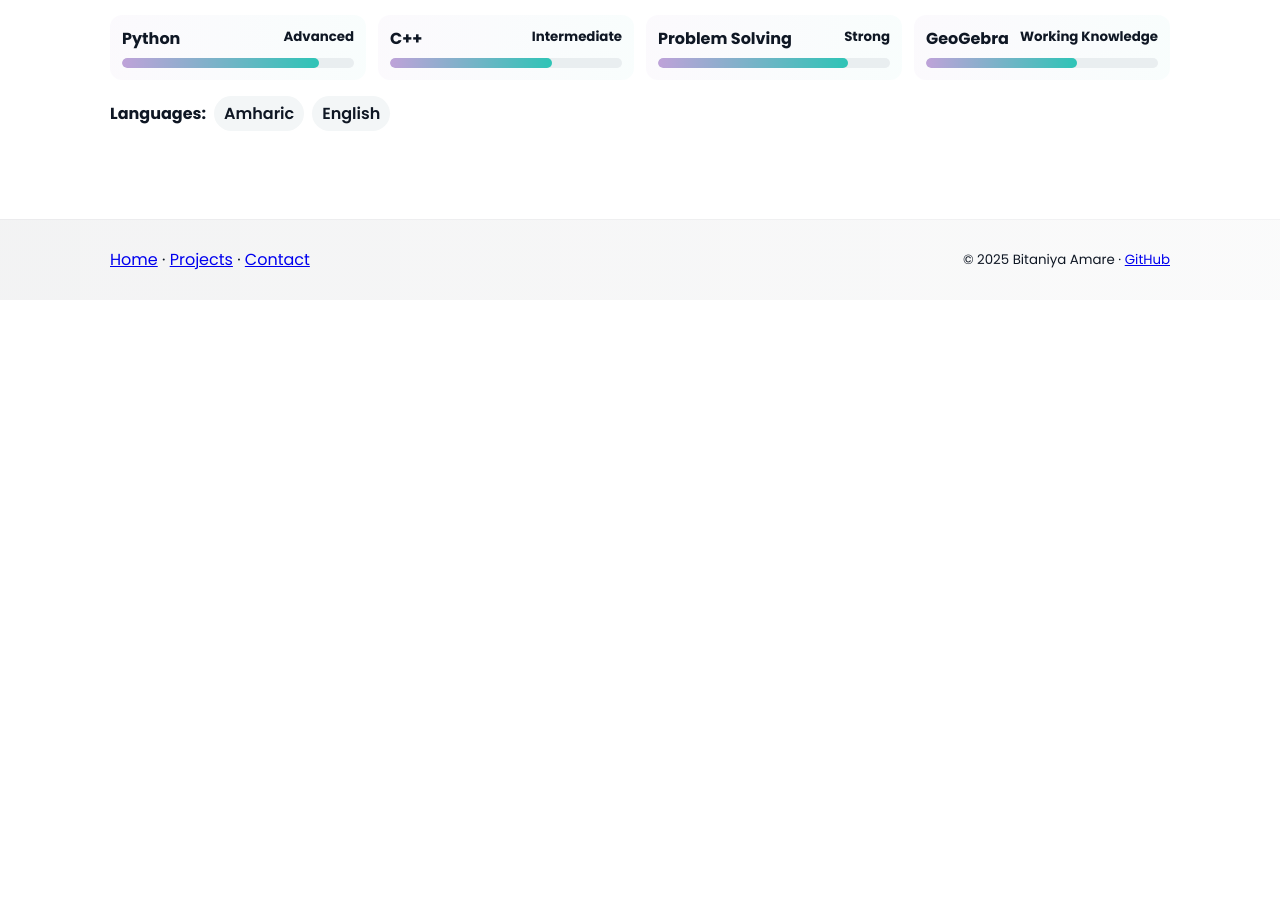
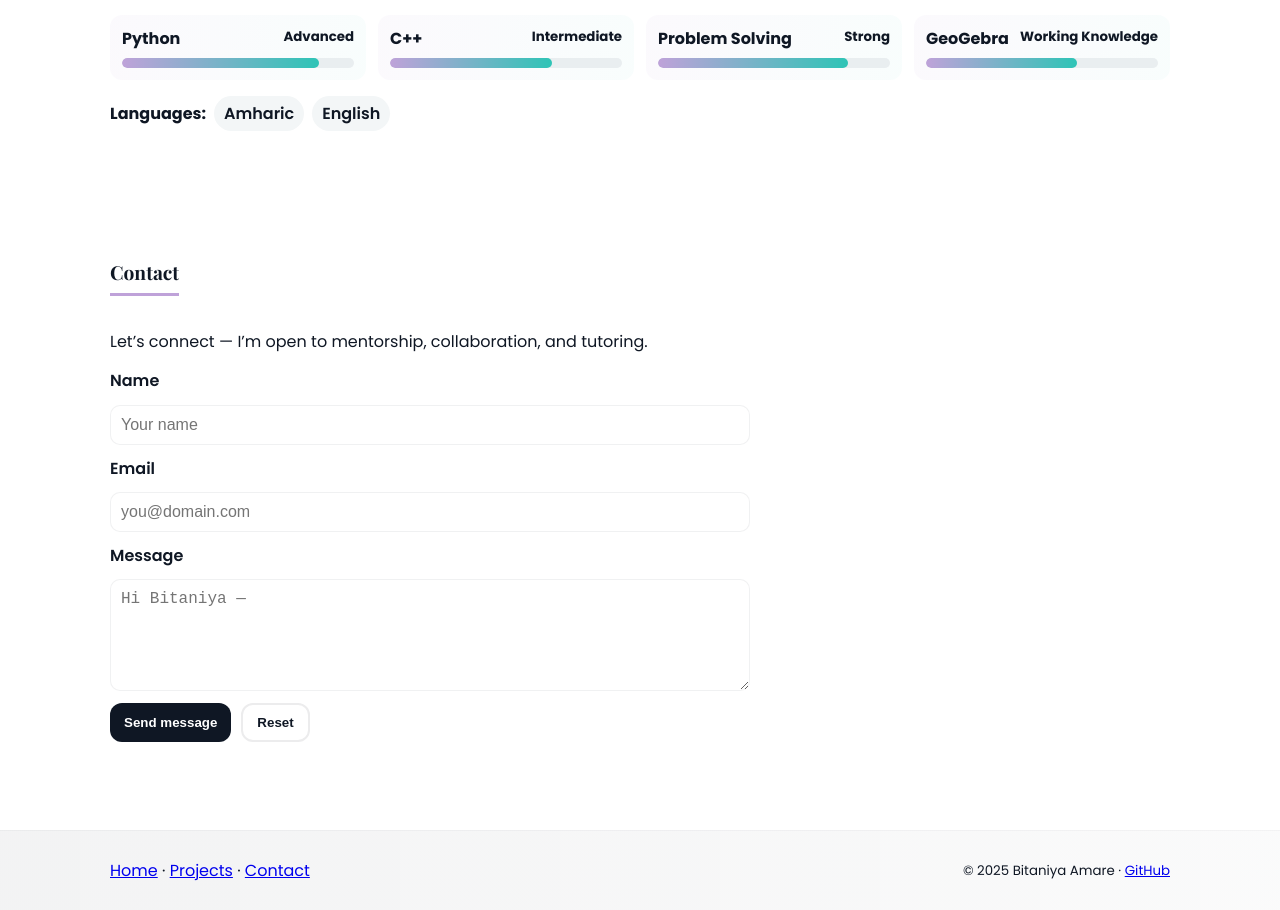
Before and after one commit to jwnyyss/bitaniya-portfolio, a plain HTML site: page index.html in a window 1280 px wide. Shown: the part 2133-3043 px from the top of the page. Before the commit the page ends 2433 px from the top, so only its background shows below. Drawn offline with nearby package versions, Linux system fonts and the light colour scheme.

Commit message:
Add contact section with form in index.html

```diff
--- a/index.html
+++ b/index.html
@@ -250,6 +250,34 @@
         </div>
       </div>
     </section>
+
+<!-- CONTACT -->
+    <section id="contact" class="section" aria-label="Contact">
+      <div class="container">
+        <h3 class="section-title">Contact</h3>
+        <p>Let’s connect — I’m open to mentorship, collaboration, and tutoring.</p>
+
+        <form id="contact-form" action="https://formsubmit.co/bethanyamaresyoum@gmail.com" method="POST" class="contact-form" novalidate>
+          <input type="hidden" name="_subject" value="Portfolio message from website">
+          <input type="hidden" name="_template" value="table">
+          <label for="name">Name</label>
+          <input id="name" name="name" type="text" placeholder="Your name" required>
+
+          <label for="email">Email</label>
+          <input id="email" name="email" type="email" placeholder="you@domain.com" required>
+
+          <label for="message">Message</label>
+          <textarea id="message" name="message" rows="5" placeholder="Hi Bitaniya —" required></textarea>
+
+          <div class="form-actions">
+            <button class="btn btn-primary" type="submit">Send message</button>
+            <button class="btn btn-outline" type="reset">Reset</button>
+          </div>
+        </form>
+      </div>
+    </section>
+  </main>
+
   <footer class="site-footer" role="contentinfo">
     <div class="container footer-inner">
       <nav class="footer-nav" aria-label="Footer">
```
